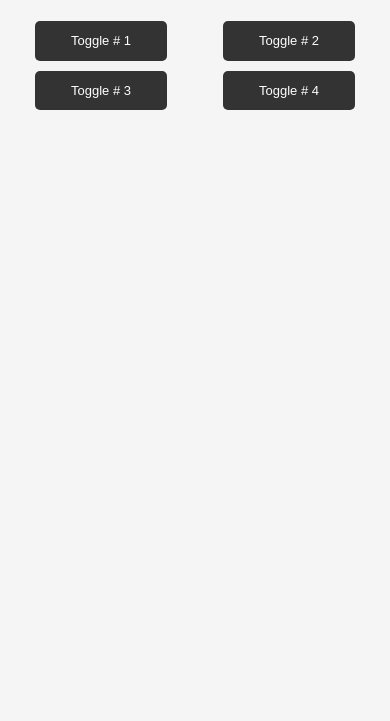
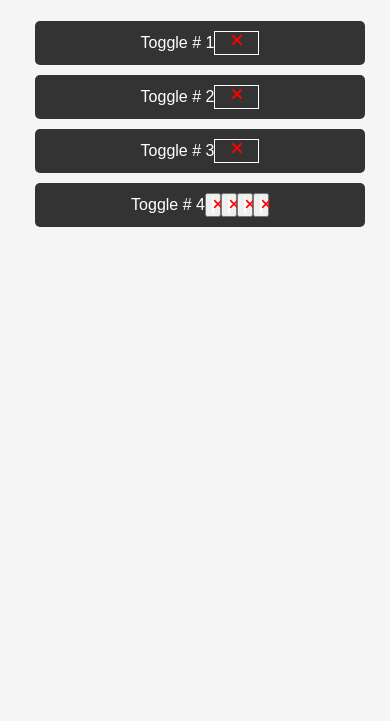
Before and after one commit to sandrorios/toggles, a plain HTML site: page index.html in a window 390 px wide. Shown: the part 123-844 px from the top of the page. Drawn offline with Linux system fonts and the light colour scheme.

Commit message:
code to work on

```diff
--- a/index.html
+++ b/index.html
@@ -4,6 +4,7 @@
     <meta charset="UTF-8">
     <meta name="viewport" content="width=device-width, initial-scale=1.0">
     <link rel="stylesheet" href="styles.css">
+    <link rel="stylesheet" href="https://cdnjs.cloudflare.com/ajax/libs/font-awesome/6.4.2/css/all.min.css" integrity="sha512-z3gLpd7yknf1YoNbCzqRKc4qyor8gaKU1qmn+CShxbuBusANI9QpRohGBreCFkKxLhei6S9CQXFEbbKuqLg0DA==" crossorigin="anonymous" referrerpolicy="no-referrer" />
     <title>Document</title>
 </head>
 <body>
@@ -11,9 +12,9 @@
         <header>
             <h1>Toggle</h1>
         </header>
-        <p class="text">Toggle # 1</p>
-        <p class="text">Toggle # 2</p>
-        <p class="text">Toggle # 3</p>
+        <p class="text">Toggle # 1<i class="fa-solid fa-xmark text-red"></i></p>
+        <p class="text">Toggle # 2<i class="fa-solid fa-xmark text-red"></i></p>
+        <p class="text">Toggle # 3<i class="fa-solid fa-xmark text-red"></i></p>
         <p class="text">Toggle # 4</p>
     </div>
     <script src="script.js"></script>
--- a/script.js
+++ b/script.js
@@ -11,4 +11,39 @@ for(element of elements){
             this.removeAttribute('style');
         }
     })
+    addIcon();
 }
+
+
+function addIcon(){
+    let item = document.querySelectorAll('.text');
+   let button = createButton('remove-item text-red');
+  item.forEach((item) =>{
+    item.appendChild(button);
+  })
+
+
+//   for(i = 0; i < item.length; i++){
+//    icon += item[i];
+//   }
+
+
+  // console.log(item)
+
+  console.log(item)
+}
+
+function createButton(classes){
+    let button = document.createElement('button');
+    button.className = classes;
+    let icon = createIcon('fa-solid fa-xmark');
+    button.appendChild(icon);
+    return button;
+}
+
+function createIcon(classes){
+    let icon = document.createElement('i');
+    icon.className = classes;
+    console.log(icon)
+    return icon;
+}
--- a/styles.css
+++ b/styles.css
@@ -12,6 +12,19 @@ body {
     background-color: #f5f5f5;
     color: #333;
     font-size: 18px;
+}
+
+
+.text-red {
+    display: block;
+    color: red;
+}
+
+.fa-xmark{
+    display: flex;
+    width: 15%;
+    border: 1px solid white;
+
 }
 
 .container {
@@ -50,14 +63,11 @@ header h1 {
     margin-bottom: 30px;
 }
 
-@media (max-width: 600px){
-   .text  {
+@media (max-width: 540px){
+   .container .text  {
         text-align: center;
-        font-size: 13px;
+        font-size: 18px;
         width: 100%;
-    }
-    .container {
-        /* max-width: 900px; */
     }
 }
 
@@ -71,15 +81,40 @@ header h1 {
         max-width: 600px;
     }
 }
-@media (max-width: 350px){
-   .text  {
+@media (max-width: 600px){
+   .container .text  {
+        display: flex;
+        font-size: 16px;
+        width: 100%;
+        justify-content: center;
+
+    }
+    .container {
+    width: 400px;
+    }
+
+}
+@media (max-width: 414px){
+    .text  {
         text-align: center;
         font-size: 13px;
-        width: 100%;
+        width: 45%;
+        color: rgb(255, 255, 255);
+    }
+
+}
+
+@media (max-width: 820px){
+   .text  {
+
+        display: flex;
+        text-align: center;
+        font-size: 13px;
+        width: 45%;
         color: rgb(255, 255, 255);
     }
     .container {
-        max-width: 340px;
+        max-width: 500px;
 
     }
 }
```
